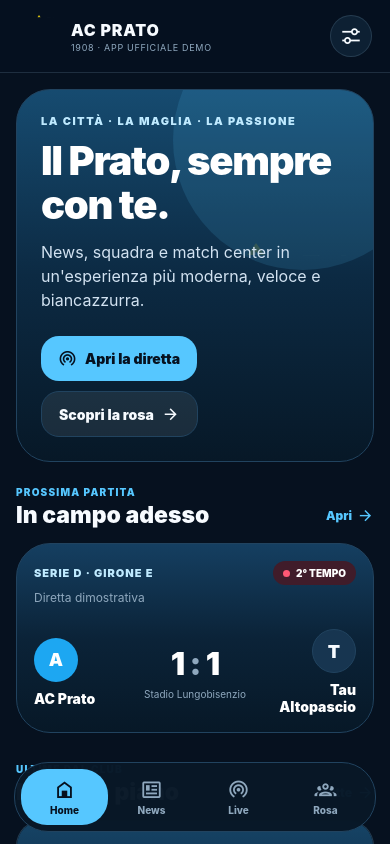
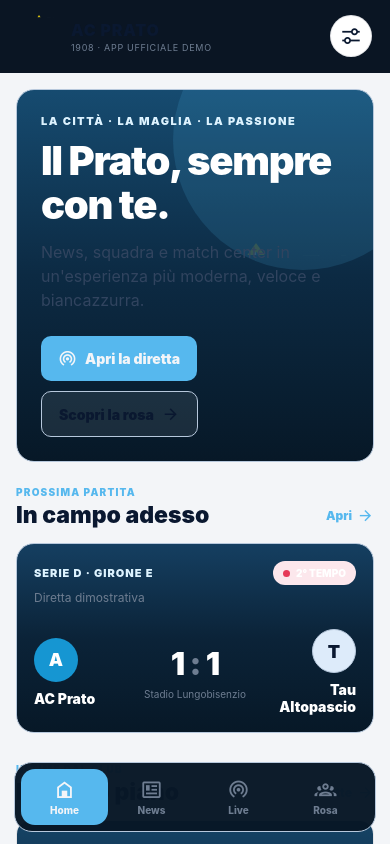
Before and after one commit to davidelamb/app-prato, a React Native app: screen / in a window 390 px wide. Built offline with nearby package versions, Linux system fonts and the light colour scheme.

Commit message:
Adopt AC Prato editorial sports design system

```diff
--- a/src/theme.ts
+++ b/src/theme.ts
@@ -1,29 +1,29 @@
 export const colors = {
-  ink: '#F7FBFF',
-  inkSoft: '#D2E2F1',
+  ink: '#0A1830',
+  inkSoft: '#31445F',
   paper: '#FFFFFF',
-  canvas: '#06111F',
-  canvasRaised: '#091827',
-  surface: '#0D2033',
-  surfaceRaised: '#122A42',
-  surfaceSoft: '#173550',
-  line: '#21435F',
-  lineSoft: 'rgba(180, 222, 255, 0.14)',
-  muted: '#8FA8BE',
-  mutedDark: '#678197',
-  accent: '#56C7FF',
-  accentStrong: '#1DA7F2',
-  accentSoft: '#BFEAFF',
-  blue: '#2EB5FF',
-  navy: '#071B2E',
-  live: '#FF5874',
-  liveSoft: '#401C2A',
-  success: '#39D98A',
-  successSoft: '#123C31',
-  warning: '#FFD166',
-  shadow: '#000000',
-  overlay: 'rgba(2, 10, 18, 0.78)',
+  canvas: '#F3F5F8',
+  canvasRaised: '#E8EDF3',
+  surface: '#FFFFFF',
+  surfaceRaised: '#F8FAFC',
+  surfaceSoft: '#DDEBFA',
+  line: '#B7C8DC',
+  lineSoft: 'rgba(10, 24, 48, 0.11)',
+  muted: '#6E7D91',
+  mutedDark: '#4E6078',
+  accent: '#56B8EE',
+  accentStrong: '#1696D2',
+  accentSoft: '#DDF3FF',
+  blue: '#56B8EE',
+  navy: '#071426',
+  live: '#E63957',
+  liveSoft: '#FCE7EC',
+  success: '#079A8D',
+  successSoft: '#E0F5F2',
+  warning: '#F3B431',
+  shadow: '#071426',
+  overlay: 'rgba(4, 14, 28, 0.82)',
 };
 
-export const radii = { xs: 8, sm: 12, md: 18, lg: 26, xl: 34, pill: 999 };
+export const radii = { xs: 4, sm: 7, md: 10, lg: 14, xl: 18, pill: 999 };
 export const spacing = { xs: 6, sm: 10, md: 16, lg: 22, xl: 30, xxl: 40 };
```
